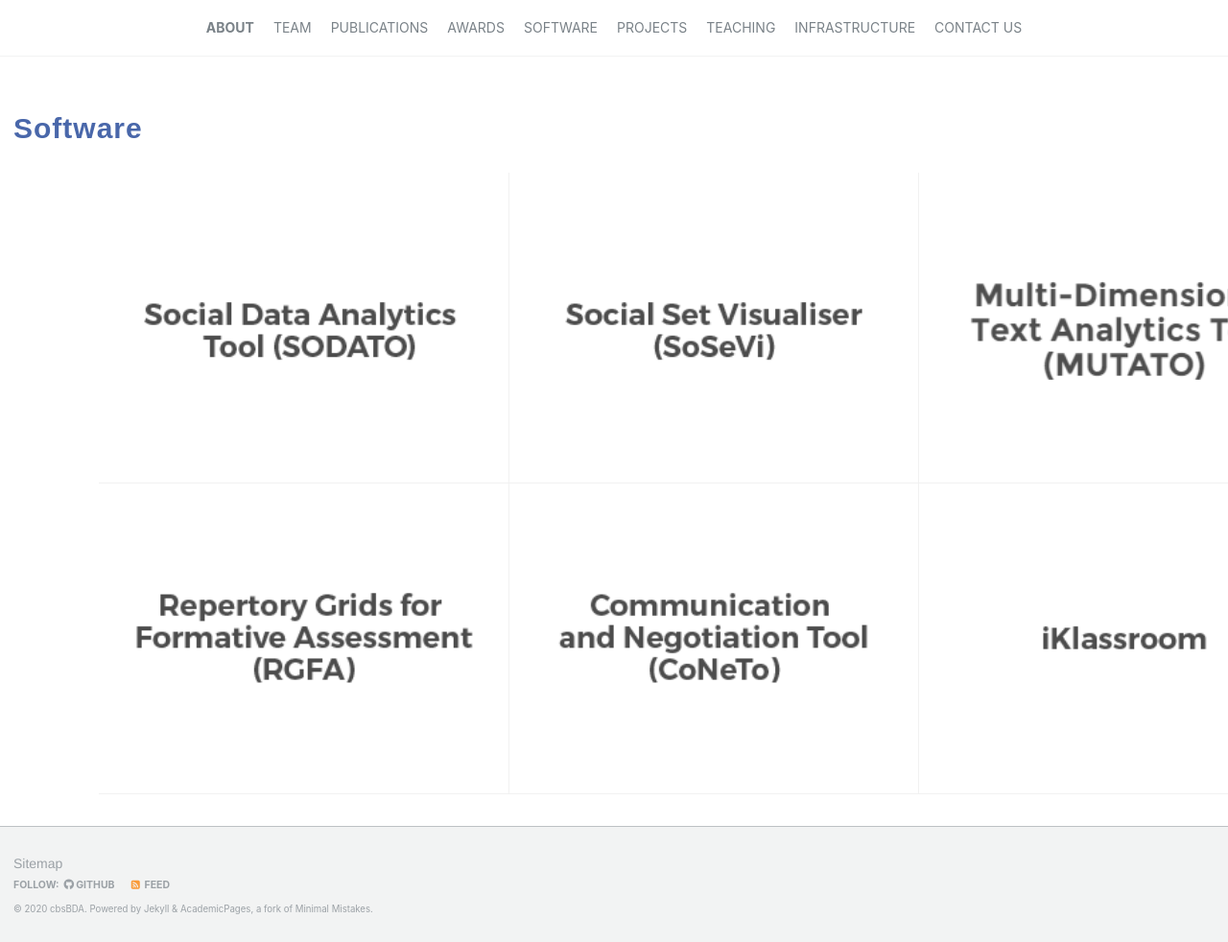
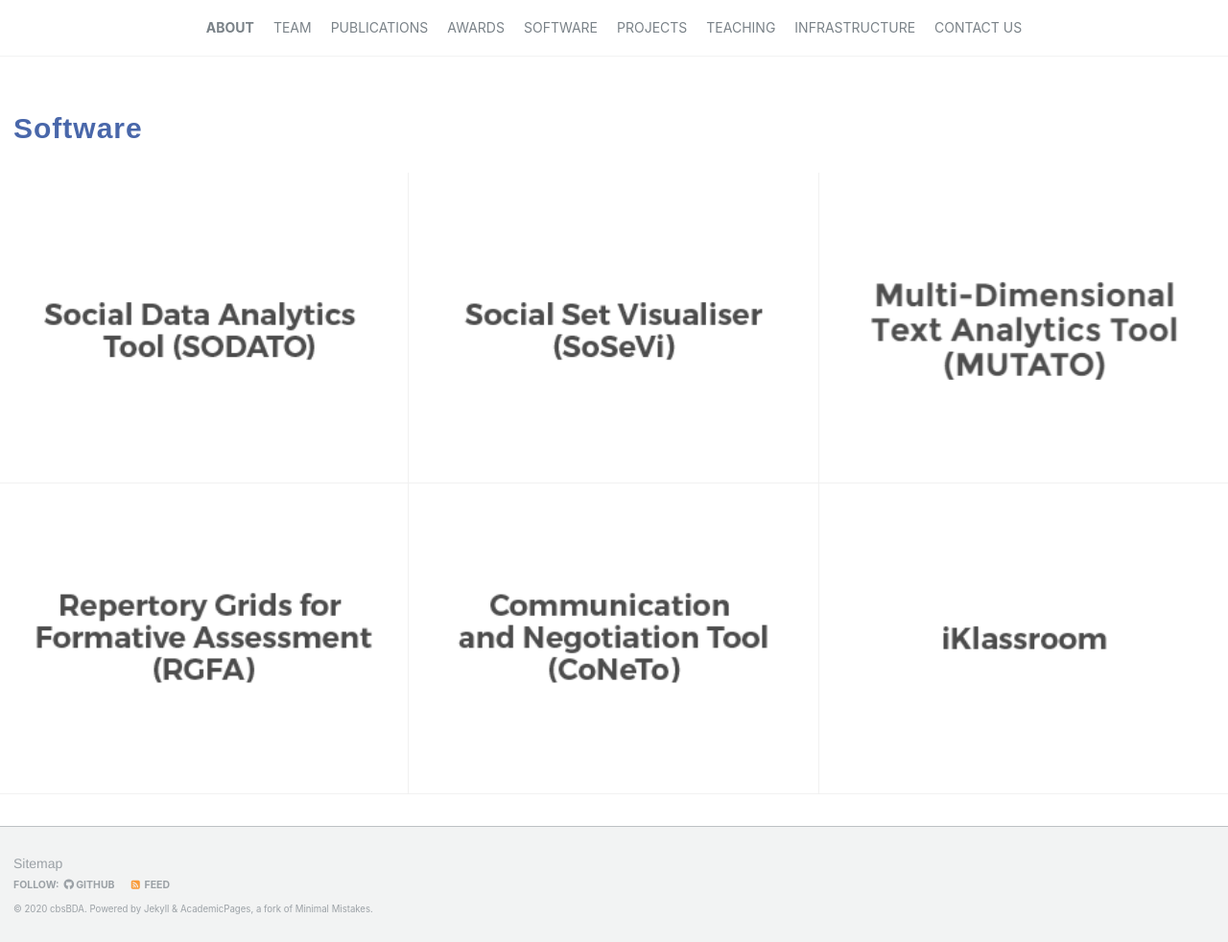
Before and after one commit to cbsBDA/cbsBDA-homepage, a Jekyll site: the page built from _pages/software.md, in a window 1280 px wide. Shown: the whole page at 96% size. Built offline with Jekyll 4.4.1, drawn with Linux system fonts in a browser that asks for light colours; nearby versions of some CDN libraries.

Commit message:
Update software.md

```diff
--- a/_pages/software.md
+++ b/_pages/software.md
@@ -23,7 +23,7 @@ author_profile: true
     </div>
   </div>
   <div class="container w-100 m-0 p-0">
-     <div class="col-lg-10 col-lg-offset-1 p-0 w-100">
+     <div class="col-lg-10 col-lg-offset-1 p-0 w-100 m-0">
     <div id="portfolio">
       <!-- <ul class="portfolio-filter text-center">
         <li><a class="btn btn-default active" href="#" data-filter="*">All Works</a></li>
```
